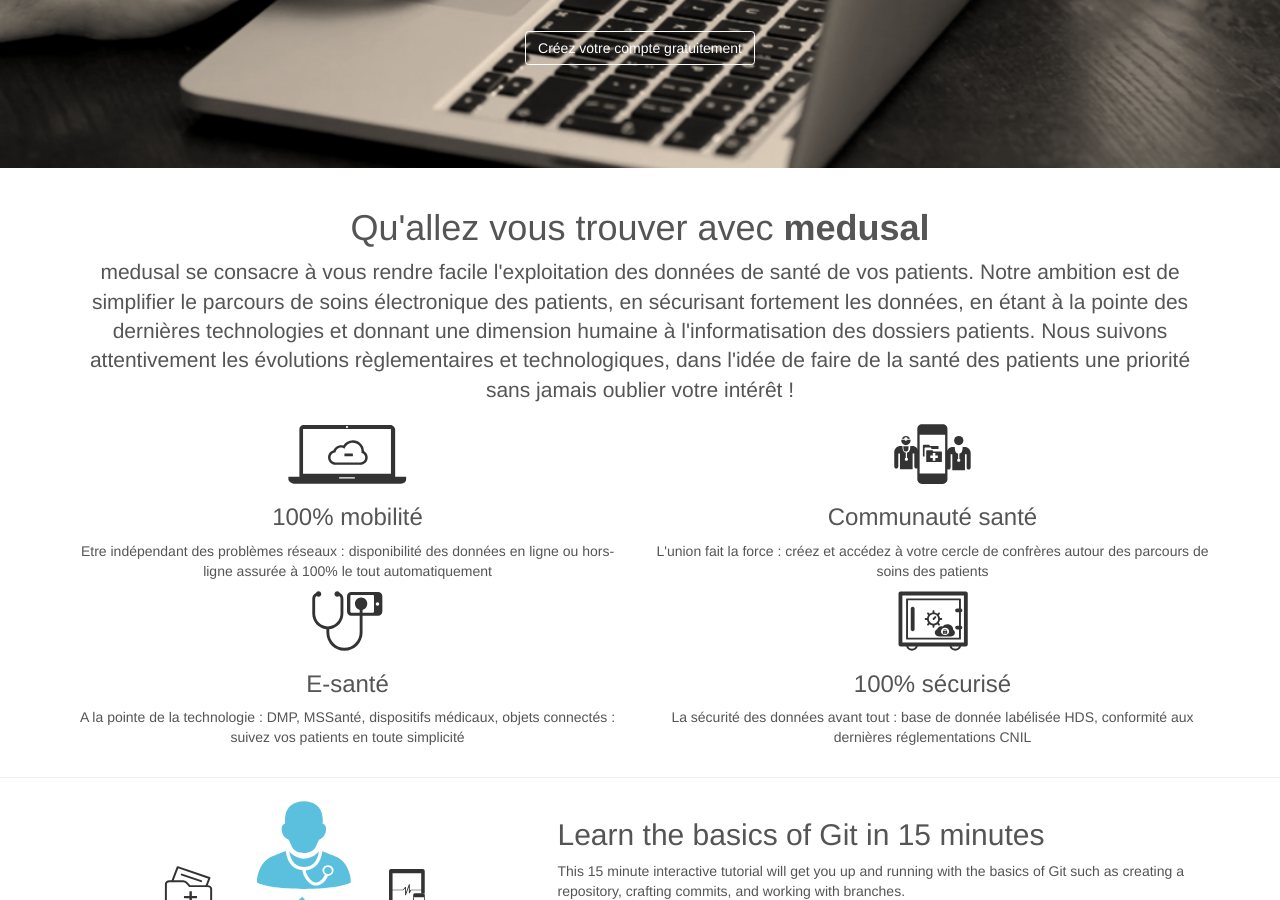
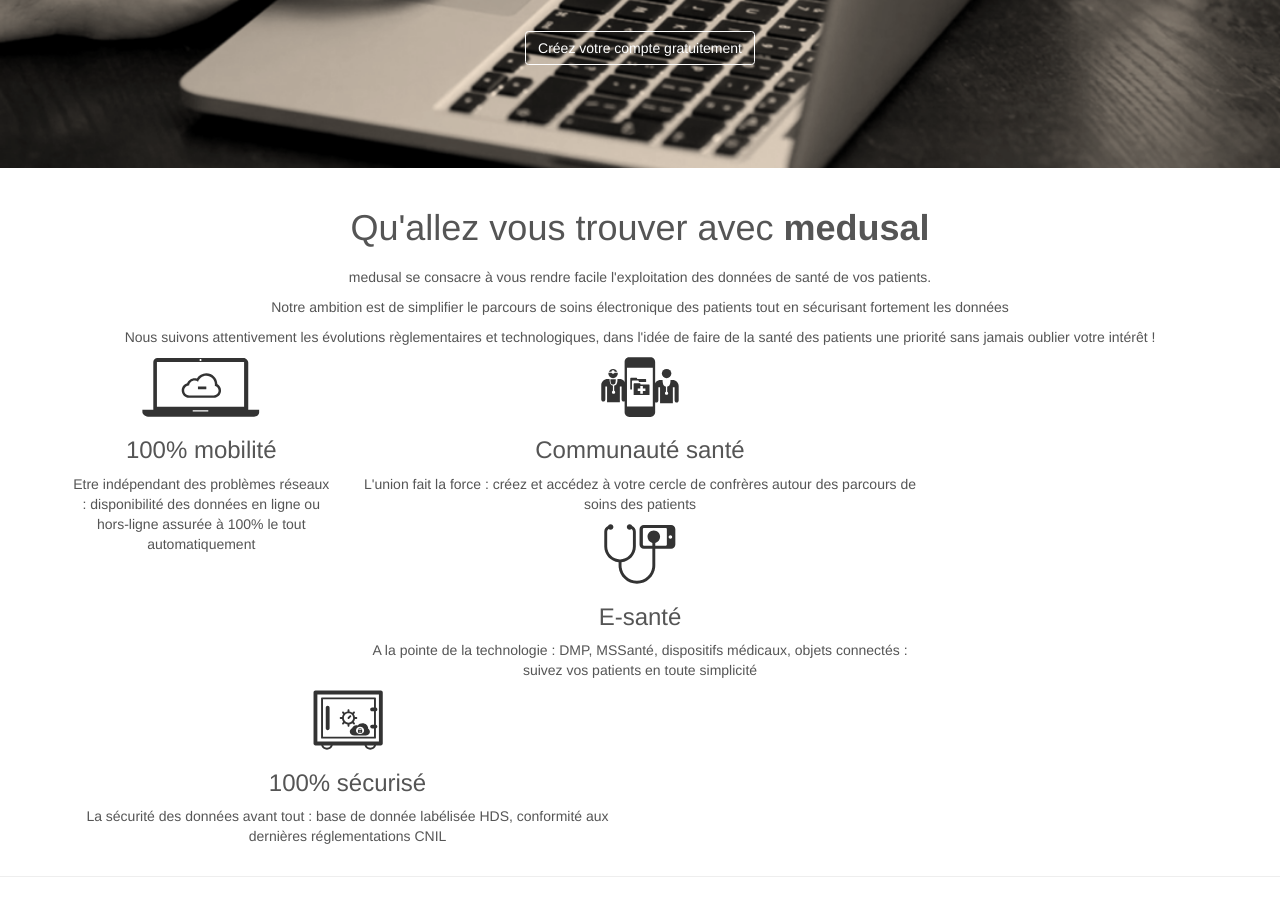
Before and after one commit to medusal/medusal.github.io, a Jekyll site: the page built from index.html, in a window 1280 px wide and 900 px high, scrolled down 449 px. Built offline with Jekyll 4.4.1, drawn with Linux system fonts in a browser that asks for light colours.

Commit message:
Update index.html

```diff
--- a/index.html
+++ b/index.html
@@ -20,12 +20,12 @@ layout: home
     </br>
     <h1>Qu'allez vous trouver avec <b>medusal</b></h1>
     <p class="lead">
-      medusal se consacre à vous rendre facile l'exploitation des données de santé de vos patients.
-      Notre ambition est de simplifier le parcours de soins électronique des patients, en sécurisant fortement les données, en étant à la pointe des dernières technologies et donnant une dimension humaine à l'informatisation des dossiers patients.
-      Nous suivons attentivement les évolutions règlementaires et technologiques, dans l'idée de faire de la santé des patients une priorité sans jamais oublier votre intérêt !
+      <p>medusal se consacre à vous rendre facile l'exploitation des données de santé de vos patients.</p>
+      <p>Notre ambition est de simplifier le parcours de soins électronique des patients tout en sécurisant fortement les données</p>
+      <p>Nous suivons attentivement les évolutions règlementaires et technologiques, dans l'idée de faire de la santé des patients une priorité sans jamais oublier votre intérêt !</p>
     </p>
     <div class="row">
-      <div class="col-xs-12 col-md-6 col-sm-3">
+      <div class="col-xs-12 col-md-3 col-sm-6">
         <img src="css/img/home/cloud-connected.svg" height="60px" />
         <h3>100% mobilité</h3>
         <p>Etre indépendant des problèmes réseaux : disponibilité des données en ligne ou hors-ligne assurée à 100% le tout automatiquement</p>
```
